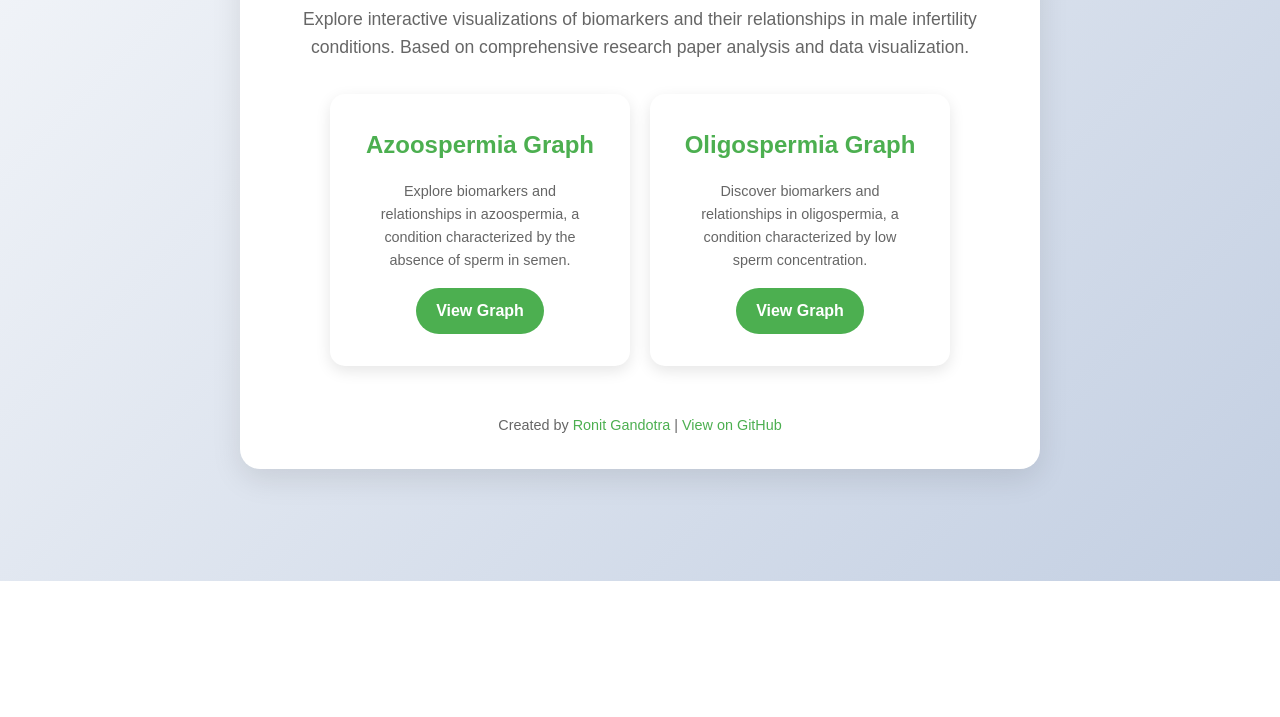
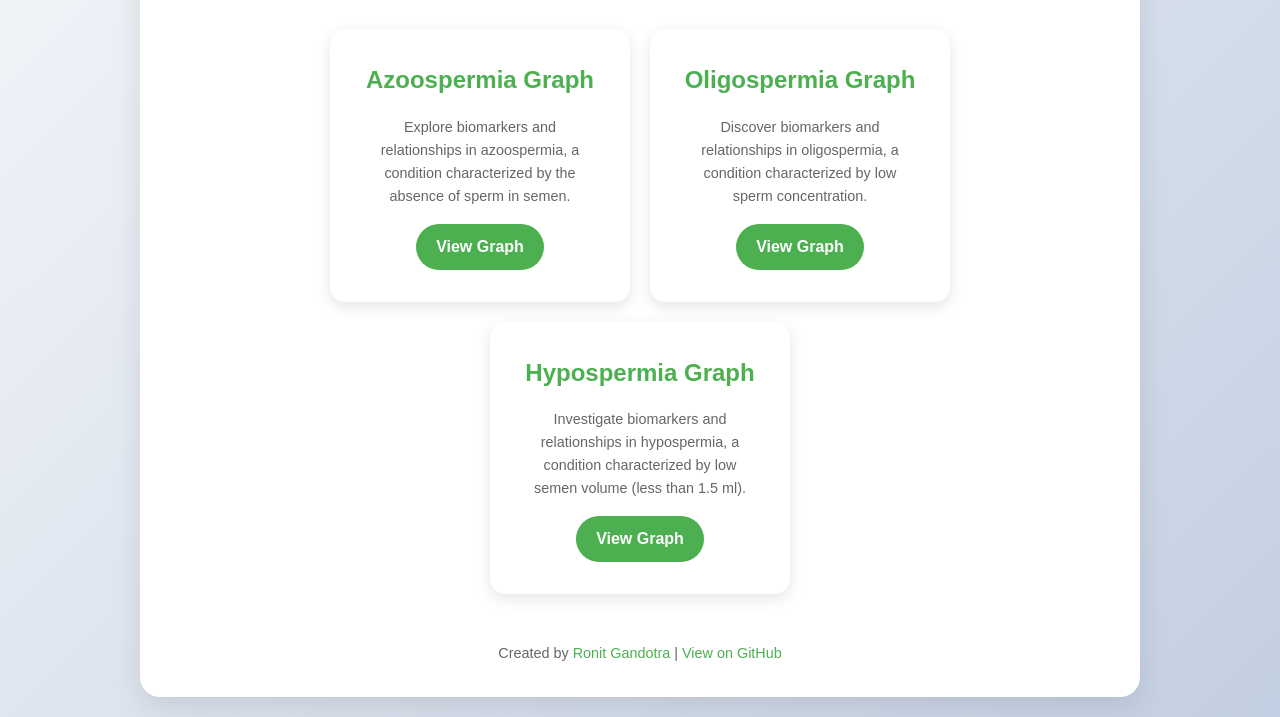
Before and after one commit to RonitGandotra05/Knowledge-Graph-Generator-Using-Generative-AI, a plain HTML site: page index.html in a window 1280 px wide. Shown: the part 219-936 px from the top of the page. Before the commit the page ends 800 px from the top, so only its background shows below. Drawn offline with Linux system fonts and the light colour scheme.

Commit message:
index update to include hypospermia

```diff
--- a/index.html
+++ b/index.html
@@ -4,7 +4,7 @@
     <meta charset="UTF-8">
     <meta name="viewport" content="width=device-width, initial-scale=1.0">
     <meta name="description" content="Interactive visualization of male infertility biomarkers and their relationships based on research papers">
-    <meta name="keywords" content="azoospermia, oligospermia, biomarkers, knowledge graph, medical research, visualization">
+    <meta name="keywords" content="azoospermia, oligospermia, hypospermia, biomarkers, knowledge graph, medical research, visualization">
     <meta name="author" content="Ronit Gandotra">
 
     <title>Male Infertility Knowledge Graphs</title>
@@ -37,7 +37,7 @@
             background: white;
             border-radius: 20px;
             box-shadow: 0 10px 30px rgba(0,0,0,0.1);
-            max-width: 800px;
+            max-width: 1000px;
             width: 90%;
             margin: 20px;
         }
@@ -127,7 +127,7 @@
         <h1>Male Infertility Knowledge Graphs</h1>
         <p class="description">
             Explore interactive visualizations of biomarkers and their relationships in male infertility conditions.
-            Based on comprehensive research paper analysis and data visualization.
+            Based on comprehensive research paper analysis and data visualization. Each graph provides detailed insights into different aspects of male infertility.
         </p>
 
         <div class="graph-links">
@@ -142,6 +142,12 @@
                 <p>Discover biomarkers and relationships in oligospermia, a condition characterized by low sperm concentration.</p>
                 <span class="view-button">View Graph</span>
             </a>
+
+            <a href="./hypospermia-graph.html" class="graph-card">
+                <h2>Hypospermia Graph</h2>
+                <p>Investigate biomarkers and relationships in hypospermia, a condition characterized by low semen volume (less than 1.5 ml).</p>
+                <span class="view-button">View Graph</span>
+            </a>
         </div>
 
         <footer>
```
